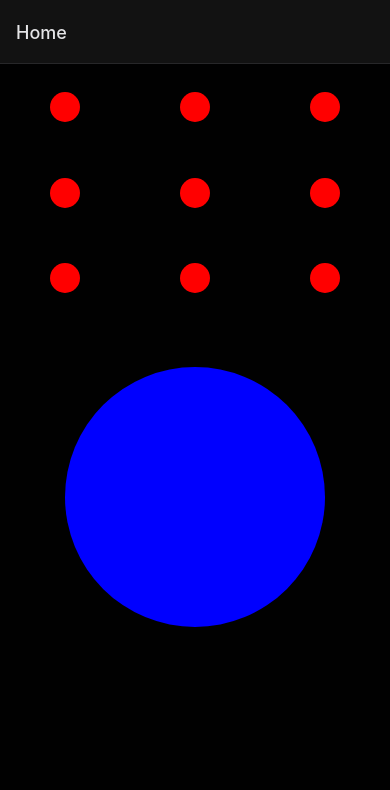
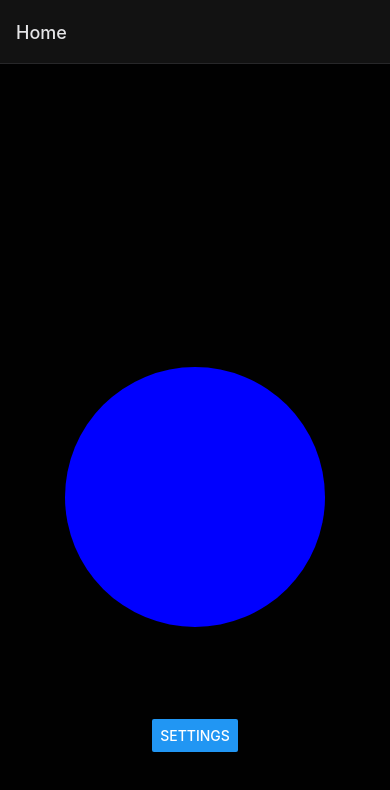
Before and after one commit to JoAnFe/MobDev-Final, a React Native app in the folder restive/: screen / in a window 390 px wide. Shown: the top 790 px of the page. Built offline with nearby package versions, Linux system fonts and the light colour scheme.

Commit message:
now with a settings page that resets counter

```diff
--- a/restive/App.js
+++ b/restive/App.js
@@ -8,20 +8,21 @@ import {  TableView, Section, Cell } from 'react-native-tableview-simple';
 import { createNativeStackNavigator } from '@react-navigation/native-stack';
 import Icon from 'react-native-vector-icons/MaterialIcons';
 
+
 const { useRef, useState, useEffect, createContext, useContext } = React;
+
 
 const screenWidth = Dimensions.get('window').width;
 const screenHeight = Dimensions.get('window').height;
 const cellHeight = screenWidth/1.4;
  // const [counter, setCounter] = useState(0); // Initialize counter state
 var breathVal = 5000;
+var dotCounter = 'gold';
+var numberofBreaths = 10;
+
 
 /////////////////////////////////////////////////////////////////////////////////////////////////////// Home Page
-
-
-
 const circleDiameter = screenWidth * 2 / 3; // Large circle diameter
-
 
 // Create a context for global state
 const CircleVisibilityContext = createContext();
@@ -43,7 +44,7 @@ const SmallRedCircle = ({ index }) => {
   const { visibilityCount } = useCircleVisibility();
   return (
     <View style={styles.gridItem}>
-      {index < 10 && (
+      {index < 30 && (
         <View style={styles.smallCircle} />
       )}
     </View>
@@ -52,71 +53,96 @@ const SmallRedCircle = ({ index }) => {
 
 // The modified HomePage component
 function HomePage({ navigation }) {
-  // Assuming ballOpacity and ballScale are defined in your state/logic
 
+  const { visibilityCount } = useCircleVisibility();
   return (
-    <CircleVisibilityProvider>
     <View style={styles.container}>
       <View style={styles.gridContainer}>
-          {Array.from({ length: 9 }).map((_, index) => (
+        {Array.from({ length: visibilityCount }).map((_, index) => (
           <SmallRedCircle key={index} index={index} />
         ))}
       </View>
 
-        <TouchableOpacity style={styles.largeCircle} onPress={() => navigation.navigate('Rest')} />
+        <View style={styles.buttonSpace}>
+          <Button
+            title="settings"
+            onPress={() => navigation.navigate('Settings')}
+          />
+        </View>
+
+        <TouchableOpacity
+          style={styles.largeCircle}
+          onPress={() => navigation.navigate('Rest')}
+        />
 
       <StatusBar style="auto" />
     </View>
-    </CircleVisibilityProvider>
   );
 }
 
 ////////////////////////////////////////////////////////////////////////////////////////////////////// Rest Page
-
 function RestPage({ navigation }) {
   const fadeAnim = useRef(new Animated.Value(1)).current; // Initial opacity for the text
   const ballOpacity = useRef(new Animated.Value(0)).current; // Initial opacity for the ball
-  const ballScale = useRef(new Animated.Value(1)).current; // Initial scale for the ball
+  const ballScale = useRef(new Animated.Value(1)).current; // Initial scale
+
+  const ballDown =  Animated.timing(ballScale, {
+    toValue: 0, // Scale down
+    duration: breathVal,
+    useNativeDriver: true,
+  });
+
+  const ballUp = Animated.timing(ballScale, {
+    toValue: 1, // Scale up
+    duration: breathVal,
+    useNativeDriver: true,
+  });
+
+  const restTime = Animated.delay(500) // Pause for a split second (500 milliseconds) at original size
+  const meditation = Animated.sequence([
+    ballDown,
+    ballUp,
+    restTime,
+]);
+
+const ballCounter =   useEffect(() => {
+  // Ensures we don't go over 30
+  if (visibilityCount < 18) {
+    setVisibilityCount(visibilityCount + 1);
+  } else {
+    setVisibilityCount(0);
+  }
+}, [visibilityCount, setVisibilityCount]);
+
+const { visibilityCount, setVisibilityCount } = useContext(CircleVisibilityContext);
 
   useEffect(() => {
     // Sequence for fading out text and fading in ball
     Animated.sequence([
       Animated.delay(2000), // Wait...
-
       Animated.timing(fadeAnim, { // Fade out the text
         toValue: 0,
         duration: 1000,
         useNativeDriver: true,
       }),
-
       Animated.timing(ballOpacity, { // Fade in the ball
         toValue: 1,
         duration: 1000,
         useNativeDriver: true,
       }),
-
     ]).start(() => {
       // After the sequence is complete, start the breathing effect
       Animated.loop(
-        Animated.sequence([
-          Animated.timing(ballScale, {
-            toValue: 0, // Scale down
-            duration: breathVal,
-            useNativeDriver: true,
-          }),
-          Animated.timing(ballScale, {
-            toValue: 1, // Scale up
-            duration: breathVal,
-            useNativeDriver: true,
-          }),
-
-          Animated.delay(500), // Pause for a split second (500 milliseconds) at original size
-
-        ])
-      ).start();
-
+        meditation,
+        {iterations: numberofBreaths}
+      ).start(() => {
+        ballCounter,
+        {iterations: 1}
+        navigation.navigate('Home')
+      });
     });
   }, [fadeAnim, ballOpacity, ballScale]);
+
 
   return (
     <View style={styles.container}>
@@ -149,7 +175,9 @@ const SystemButton = ({ title, onPress }) => {
     </TouchableOpacity>
   );
 };
+
 const SettingsPage = ({ navigation }) => {
+  const { setVisibilityCount } = useContext(CircleVisibilityContext); // Use useContext to access setVisibilityCount
 
   const DATA = [
     { id: '1', title: 'Default timer', link: 'Timer', detail: '' },
@@ -164,9 +192,15 @@ const SettingsPage = ({ navigation }) => {
         navigation.navigate(link);
       } else if (title === 'Reset progress') {
         // Assuming you want to show an alert for reset progress
+
         Alert.alert("Reset Progress", "Are you sure?", [
           { text: "Cancel", style: "cancel" },
-          { text: "Yes", onPress: () => console.log("Resetting Progress...") }, // need to add action here
+          {
+            text: "Yes", onPress: () => {
+              setVisibilityCount(0); // Reset the visibilityCount
+              navigation.navigate('Home'); // Optional: Navigate back to Home
+            }
+          },
         ]);
       }
     };
@@ -189,70 +223,7 @@ const SettingsPage = ({ navigation }) => {
       contentContainerStyle={styles.listInset} // Applying the inset style here
     />
   );
-///////////////////////////////////////////////////////// --- the below works
-//   return (
-//     <View style={styles.settings}>
-//       {/* ... other settings components ... */}
-//       <SystemButton
-//         title="Default timer"
-//         onPress={() => navigation.navigate('Timer')}
-//       />
-//       <SystemButton
-//         title="Reset progress"
-//         onPress={() => {Alert.alert("Progress has been reset ");}}
-//       />
-//       {/* ... other settings components ... */}
-//     </View>
-//   );
 };
-//////////////////////////////////////////////////////// --- the above works
-
-// const SettingsPage = () => {
-//   return (
-//     <SafeAreaView style={styles.settings}>
-
-//       <TableView style={styles.tableContainer}>
-
-//         <Section sectionTintColor="transparent">
-//           <Cell
-//           accessory="DisclosureIndicator"
-//             cellContentView={
-//               <View style={[styles.cellContent, styles.cellTop]}>
-//                 <Text style={styles.cellText}>Default timer</Text>
-//               </View>
-//             }
-
-//             onPress={() => {/* Navigate to timer settings */}}
-//           />
-
-//           <Cell
-//           accessory="DisclosureIndicator"
-//             cellContentView={
-//               <View style={[styles.cellContent, styles.cell]}>
-//                 <Text style={styles.cellText}>Reset progress</Text>
-//                 <Text style={styles.cellDetail}></Text>
-//               </View>
-//             }
-//             onPress={() => {Alert.alert("Progress has been reset ");}} // Reset the counter logic
-//           />
-//           <Cell
-//           accessory="DisclosureIndicator"
-//             cellContentView={
-//               <View style={[styles.cellContent, styles.cellBottom]}>
-//                 <Text style={styles.cellText}>Total time spent resting:</Text>
-//                 <Text style={styles.cellDetail}>120 min</Text>
-//               </View>
-//             }
-//             onPress={() => {/* Additional logic if needed */}}
-//           />
-//         </Section>
-
-//       </TableView>
-
-//     </SafeAreaView>
-//   );
-// };
-
 
 const InfoButton = () => {
   // Custom accessory view component (e.g. an information icon)
@@ -280,16 +251,17 @@ export default function App() {
 
   return (
     <NavigationContainer theme={DarkTheme}>
+      <CircleVisibilityProvider>
         <Stack.Navigator initialRouteName="Home">
           <Stack.Screen name="Home" component={HomePage} />
           <Stack.Screen name="Rest" component={RestPage} />
           <Stack.Screen name="Settings" component={SettingsPage} />
           <Stack.Screen name="Timer" component={TimerPage} />
         </Stack.Navigator>
+      </CircleVisibilityProvider>
     </NavigationContainer>
   );
 }
-
 
 ////////////////////////////////////////////////////////////////////////////////////////////////////// STYLES
 const styles = StyleSheet.create({
@@ -300,6 +272,7 @@ const styles = StyleSheet.create({
     backgroundColor: 'transparent', // force dark mode
     position: 'relative', // Needed for absolute positioning
   },
+
   settings: {
     flex: 1,
     backgroundColor: '#000',
@@ -356,12 +329,22 @@ const styles = StyleSheet.create({
     flexWrap: 'wrap',
     width: '100%',
     height: '33%',
-    justifyContent: 'space-around',
+    justifyContent: 'left',
+    alignItems: 'center',
+
+  },
+
+  buttonSpace: {
+
+   position: 'absolute', // make sure we dont come before the circle
+    paddingTop: screenHeight/1.5, // ensure we render at bottom of screen
     alignItems: 'center',
   },
+
+
   gridItem: {
-    width: `${100 / 3}%`, // Divide the top third into 3 columns
-    height: '33%', // Each item is 1/3 of the top third
+    width: `${100 / 6}%`, // Divide the top third into 6 columns
+    height: '29%', // Each item is 1/3 of the top third
     justifyContent: 'center',
     alignItems: 'center',
   },
@@ -369,7 +352,7 @@ const styles = StyleSheet.create({
     width: 30,
     height: 30,
     borderRadius: 15,
-    backgroundColor: 'red',
+    backgroundColor: dotCounter ,
   },
   largeCircle: {
     width: circleDiameter,
@@ -377,10 +360,11 @@ const styles = StyleSheet.create({
     borderRadius: circleDiameter / 2,
     backgroundColor: 'blue',
     marginBottom: -(circleDiameter / 3), // Adjust based on your layout needs
+
   },
 });
 
-// add scrolling gestures
+// old code
 // useRef to track touch distance
 
 
@@ -402,10 +386,10 @@ const styles = StyleSheet.create({
 //         onPress={() => navigation.navigate('Rest')}
 //       />
 
-//       <Button
-//         title="settings"
-//         onPress={() => navigation.navigate('Settings')}
-//       />
+      // <Button
+      //   title="settings"
+      //   onPress={() => navigation.navigate('Settings')}
+      // />
 //       <StatusBar style="auto" />
 //     </View>
 //   );
@@ -434,3 +418,68 @@ const styles = StyleSheet.create({
   // cellDetail: {
   //   color: '#ffffff', // White text color for the detail
   // },
+
+
+///////////////////////////////////////////////////////// --- the below works
+//   return (
+//     <View style={styles.settings}>
+//       {/* ... other settings components ... */}
+//       <SystemButton
+//         title="Default timer"
+//         onPress={() => navigation.navigate('Timer')}
+//       />
+//       <SystemButton
+//         title="Reset progress"
+//         onPress={() => {Alert.alert("Progress has been reset ");}}
+//       />
+//       {/* ... other settings components ... */}
+//     </View>
+//   );
+
+//////////////////////////////////////////////////////// --- the above works
+
+// const SettingsPage = () => {
+//   return (
+//     <SafeAreaView style={styles.settings}>
+
+//       <TableView style={styles.tableContainer}>
+
+//         <Section sectionTintColor="transparent">
+//           <Cell
+//           accessory="DisclosureIndicator"
+//             cellContentView={
+//               <View style={[styles.cellContent, styles.cellTop]}>
+//                 <Text style={styles.cellText}>Default timer</Text>
+//               </View>
+//             }
+
+//             onPress={() => {/* Navigate to timer settings */}}
+//           />
+
+//           <Cell
+//           accessory="DisclosureIndicator"
+//             cellContentView={
+//               <View style={[styles.cellContent, styles.cell]}>
+//                 <Text style={styles.cellText}>Reset progress</Text>
+//                 <Text style={styles.cellDetail}></Text>
+//               </View>
+//             }
+//             onPress={() => {Alert.alert("Progress has been reset ");}} // Reset the counter logic
+//           />
+//           <Cell
+//           accessory="DisclosureIndicator"
+//             cellContentView={
+//               <View style={[styles.cellContent, styles.cellBottom]}>
+//                 <Text style={styles.cellText}>Total time spent resting:</Text>
+//                 <Text style={styles.cellDetail}>120 min</Text>
+//               </View>
+//             }
+//             onPress={() => {/* Additional logic if needed */}}
+//           />
+//         </Section>
+
+//       </TableView>
+
+//     </SafeAreaView>
+//   );
+// };
--- a/restive/package.json
+++ b/restive/package.json
@@ -9,7 +9,7 @@
     "web": "expo start --web"
   },
   "dependencies": {
-    "@react-navigation/native": "^6.1.15",
+    "@react-navigation/native": "^6.1.16",
     "@react-navigation/native-stack": "^6.9.23",
     "expo": "^50.0.11",
     "expo-status-bar": "~1.11.1",
@@ -17,8 +17,8 @@
     "react-native": "0.73.4",
     "react-native-appearance": "^0.3.4",
     "react-native-gesture-handler": "~2.14.0",
-    "react-native-safe-area-context": "^4.8.2",
-    "react-native-screens": "^3.29.0",
+    "react-native-safe-area-context": "4.8.2",
+    "react-native-screens": "~3.29.0",
     "react-native-tableview-simple": "^4.4.0",
     "react-native-vector-icons": "^10.0.3"
   },
```
Also changed, not shown: 1 other file (tests, documents, lock files or other folders). Lines whose indentation alone changed are shown as unchanged.
